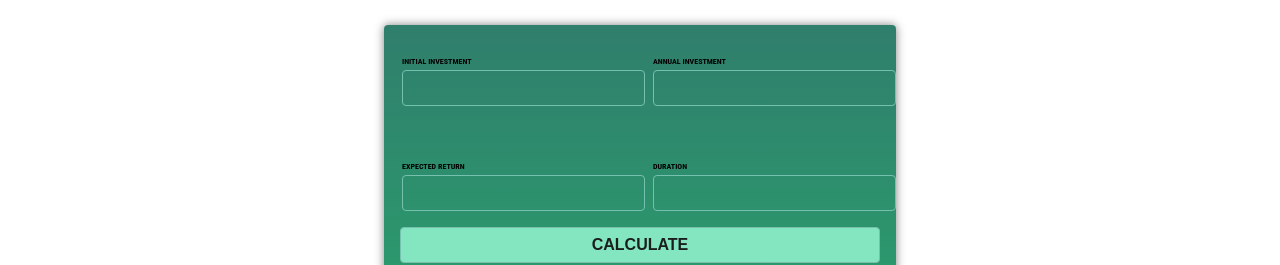
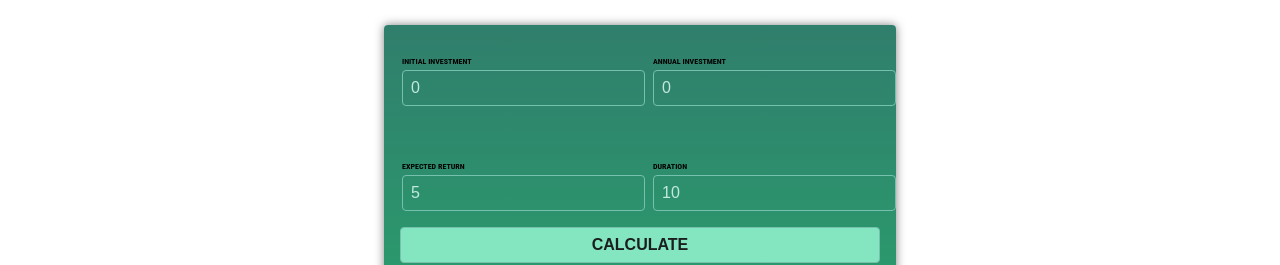
Before and after one commit to daniel-pohl/Investment-Calculator, an Angular app in the folder Investment-Calculator/: page / in a window 1280 px wide. Shown: the part 218-483 px from the top of the page. Built offline with nearby package versions, Linux system fonts and the light colour scheme.

Commit message:
Extracting Values with Two-Way-Binding

```diff
--- a/Investment-Calculator/src/app/user-unput/user-unput.component.html
+++ b/Investment-Calculator/src/app/user-unput/user-unput.component.html
@@ -2,20 +2,20 @@
   <div class="input-group">
     <p>
       <label for="initial-investment">Initial Investment</label>
-      <input id="initial-investment" type="number">
+      <input id="initial-investment" name="initial-investment" type="number" [(ngModel)]="enteredInitialInvestment">
     </p>
     <p>
       <label for="annual-investment">Annual Investment</label>
-      <input id="annual-investment" type="number">
+      <input id="annual-investment" name="annual-investment" type="number" [(ngModel)]="enteredAnnualInvestment">
     </p>
 
     <p>
       <label for="expected-return">Expected Return</label>
-      <input id="expected-return" type="number">
+      <input id="expected-return" name="expected-return" type="number" [(ngModel)]="enteredExpectedReturn">
     </p>
     <p>
       <label for="duration">Duration</label>
-      <input id="duration" type="number">
+      <input id="duration" name="duration" type="number" [(ngModel)]="enteredDuration">
     </p>
   </div>
   <button>
--- a/Investment-Calculator/src/app/user-unput/user-unput.component.ts
+++ b/Investment-Calculator/src/app/user-unput/user-unput.component.ts
@@ -9,9 +9,17 @@
   styleUrl: './user-unput.component.css'
 })
 export class UserUnputComponent {
+  enteredInitialInvestment = '0';
+  enteredAnnualInvestment = '0';
+  enteredExpectedReturn = '5';
+  enteredDuration = '10';
 
   onSubmit(){
     console.log('submitted!!');
+    console.log(this.enteredInitialInvestment);
+    console.log(this.enteredAnnualInvestment);
+    console.log(this.enteredExpectedReturn);
+    console.log(this.enteredDuration);
   }
 
 }
```
